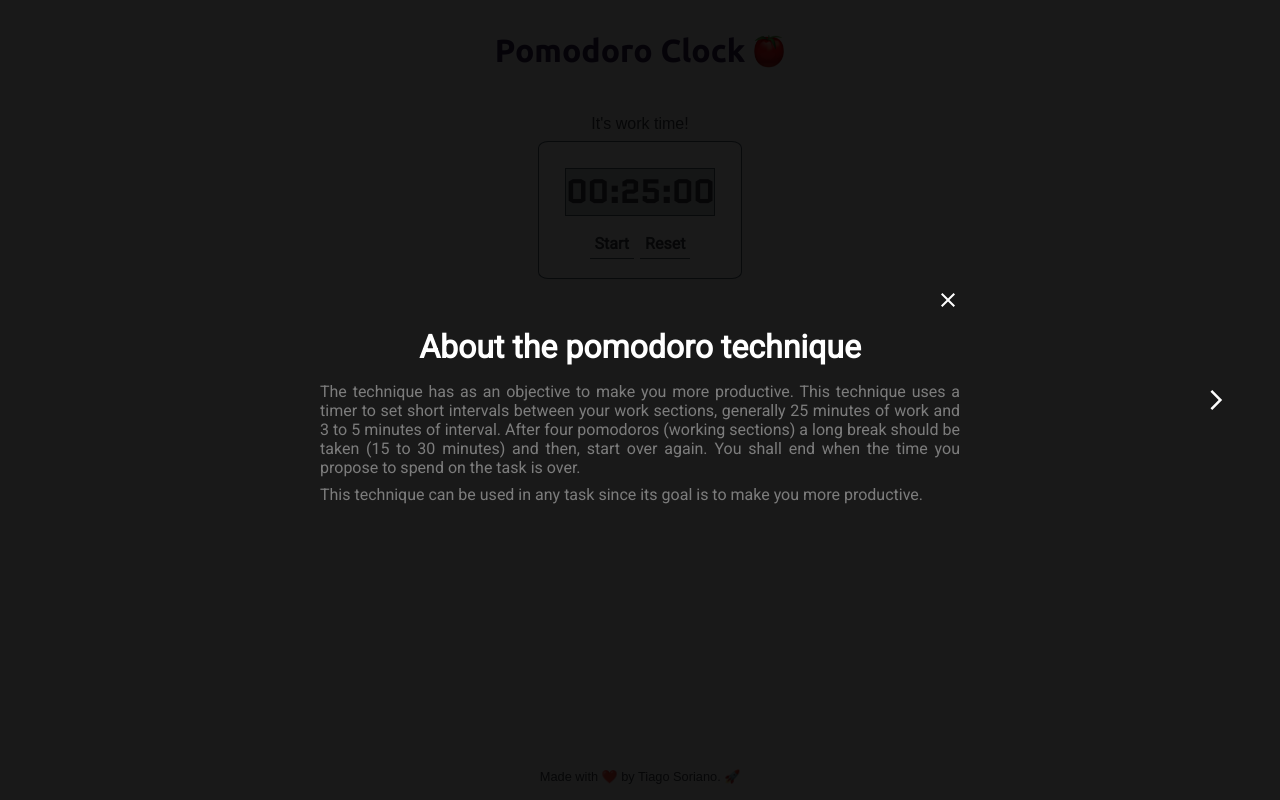
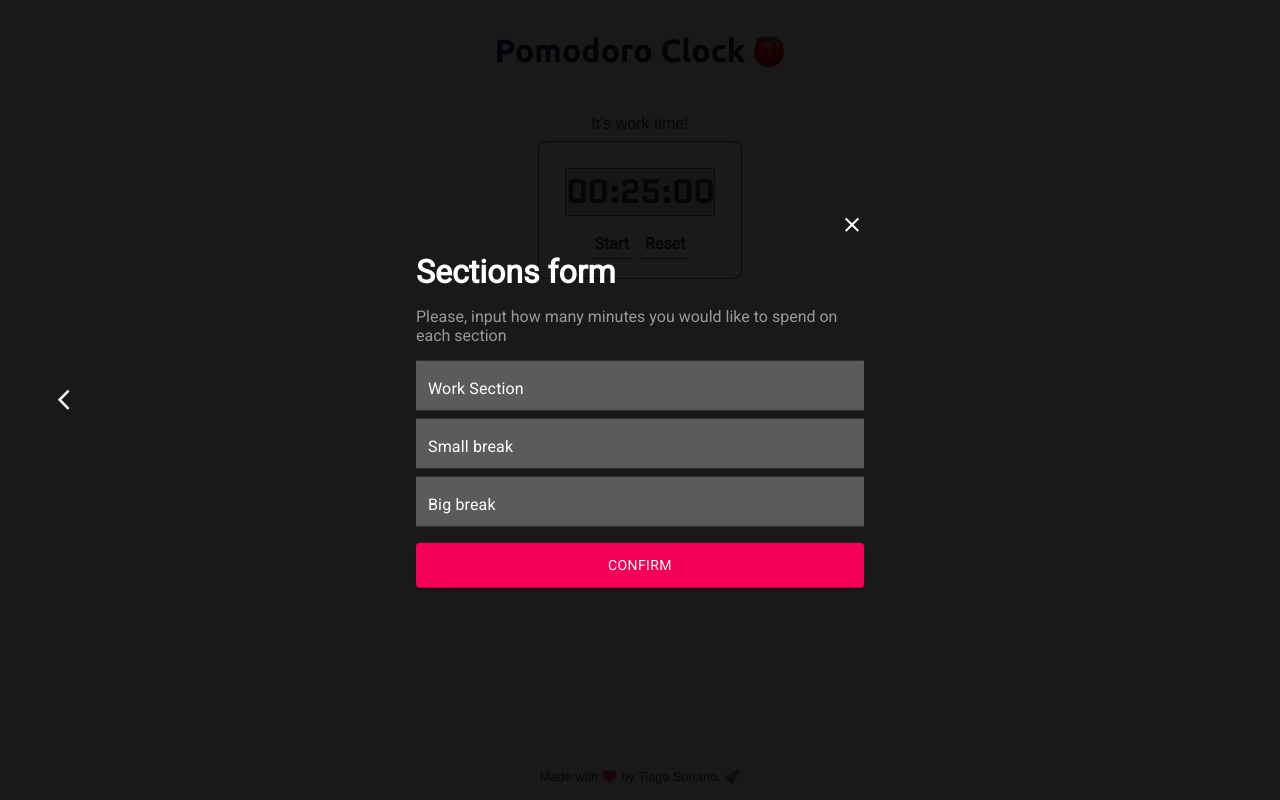
Before and after one commit to tiago-web/Pomodoro-Clock, a React (Create React App) app: page / in a window 1280 px wide. Built offline with nearby package versions, Linux system fonts and the light colour scheme.

Commit message:
Finish intervals modal styling

```diff
--- a/src/App.js
+++ b/src/App.js
@@ -3,6 +3,7 @@ import Clock from "./components/Clock/index";
 import Header from "./components/Header/index";
 import Footer from "./components/Footer/index";
 import AboutModal from "./components/Modal/AboutModal/index";
+import IntervalsModal from "./components/Modal/IntervalsModal/index";
 
 import "./App.css";
 
@@ -37,6 +38,7 @@ const App = () => {
 	return (
 		<div className="App">
 			<Header workStatus={workStatus} />
+			<IntervalsModal />
 			<AboutModal />
 			<Clock
 				setPomodoroCount={setPomodoroCount}
--- a/src/components/Modal/AboutModal/index.js
+++ b/src/components/Modal/AboutModal/index.js
@@ -1,5 +1,6 @@
 import React, { useState } from "react";
 import Modal from "react-modal";
+
 import CloseIcon from "@material-ui/icons/Close";
 import ArrowForwardIosOutlinedIcon from "@material-ui/icons/ArrowForwardIosOutlined";
 
@@ -17,33 +18,34 @@ const customStyles = {
 };
 
 const AboutModal = () => {
-	const [modalIsOpen, setIsOpen] = useState(true);
+	const [aboutModalIsOpen, setAboutModalIsOpen] = useState(false);
 
 	return (
 		<Modal
-			isOpen={modalIsOpen}
+			isOpen={aboutModalIsOpen}
 			style={customStyles}
 			overlayClassName="about-modal-overlay"
 			className="about-modal"
 			shouldFocusAfterRender={false}
-			contentLabel="Cadastro concluído!"
+			contentLabel="About the pomodoro technique"
 			ariaHideApp={false}
 		>
 			<div className="modal-container">
 				<div className="invisible-div"></div>
 				<div className="modal-content">
 					<div className="modal-close-icon">
-						<CloseIcon onClick={() => setIsOpen(false)} />
+						<CloseIcon onClick={() => setAboutModalIsOpen(false)} />
 					</div>
 					<h1>About the pomodoro technique</h1>
 					<div className="modal-text">
 						<p>
-							The technique has as an objective to make you more productive.
-							This technique uses a timer to set short intervals between your
-							work sections, generally 25 minutes of work and 3 to 5 minutes of
-							interval. After four pomodoros (working sections) a long break
-							should be taken (15 to 30 minutes) and then, start over again. You
-							shall end when the time you propose to spend on the task is over.
+							The pomodoro technique is a time management method that aims to
+							make you more productive. The technique uses a timer to set short
+							intervals between your work sections, generally 25 minutes of work
+							and 3 to 5 minutes of break. After four pomodoros (working
+							sections) a long break should be taken (15 to 30 minutes) and
+							then, start over again. You shall end when the time you set out to
+							spend on the task is over.
 						</p>
 						<p>
 							This technique can be used in any task since its goal is to make
@@ -52,7 +54,11 @@ const AboutModal = () => {
 					</div>
 				</div>
 				<div className="modal-next-page-icon">
-					<ArrowForwardIosOutlinedIcon onClick={() => setIsOpen(false)} />
+					<ArrowForwardIosOutlinedIcon
+						onClick={() => {
+							setAboutModalIsOpen(false);
+						}}
+					/>
 				</div>
 			</div>
 		</Modal>
--- a/src/components/Modal/AboutModal/styles.css
+++ b/src/components/Modal/AboutModal/styles.css
@@ -28,7 +28,6 @@
 }
 
 .about-modal h1 {
-	color: #2fb86e;
 	display: flex;
 	flex-direction: column;
 	justify-content: center;
--- a/src/components/Modal/IntervalsModal/index.js
+++ b/src/components/Modal/IntervalsModal/index.js
@@ -1,7 +1,11 @@
 import React, { useState } from "react";
 import Modal from "react-modal";
+
+import TextField from "@material-ui/core/TextField";
+import Button from "@material-ui/core/Button";
+
 import CloseIcon from "@material-ui/icons/Close";
-import ArrowForwardIosOutlinedIcon from "@material-ui/icons/ArrowForwardIosOutlined";
+import ArrowBackIosOutlinedIcon from "@material-ui/icons/ArrowBackIosOutlined";
 
 import "./styles.css";
 
@@ -12,51 +16,75 @@ const customStyles = {
 		right: "auto",
 		bottom: "auto",
 		marginRight: "-50%",
+		width: "100%",
 		transform: "translate(-50%, -50%)",
 	},
 };
 
-const AboutModal = () => {
-	const [modalIsOpen, setIsOpen] = useState(true);
+const IntervalsModal = () => {
+	const [intervalsModalIsOpen, setIntervalsModalIsOpen] = useState(true);
+
+	const handleFormSubmition = e => {
+		e.preventDefault();
+
+		setIntervalsModalIsOpen(false);
+	};
 
 	return (
 		<Modal
-			isOpen={modalIsOpen}
+			isOpen={intervalsModalIsOpen}
 			style={customStyles}
-			overlayClassName="about-modal-overlay"
-			className="about-modal"
+			overlayClassName="interval-modal-overlay"
+			className="interval-modal"
 			shouldFocusAfterRender={false}
-			contentLabel="Cadastro concluído!"
+			contentLabel="Intervals form"
 			ariaHideApp={false}
 		>
 			<div className="modal-container">
-				<div className="invisible-div"></div>
+				<div className="modal-previous-page-icon">
+					<ArrowBackIosOutlinedIcon
+						onClick={() => setIntervalsModalIsOpen(false)}
+					/>
+				</div>
+
 				<div className="modal-content">
 					<div className="modal-close-icon">
-						<CloseIcon onClick={() => setIsOpen(false)} />
+						<CloseIcon onClick={() => setIntervalsModalIsOpen(false)} />
 					</div>
-					<h1>About the pomodoro technique</h1>
-					<div className="modal-text">
-						<p>
-							The technique has as an objective to make you more productive.
-							This technique uses a timer to set short intervals between your
-							work sections, generally 25 minutes of work and 3 to 5 minutes of
-							interval. After four pomodoros (working sections) a long break
-							should be taken (15 to 30 minutes) and then, start over again. You
-							shall end when the time you propose to spend on the task is over.
-						</p>
-						<p>
-							This technique can be used in any task since its goal is to make
-							you more productive.
-						</p>
-					</div>
+					<h1>Sections form</h1>
+					<p>
+						Please, input how many minutes you would like to spend on each
+						section
+					</p>
+					<form className="intervals-form" onSubmit={handleFormSubmition}>
+						<TextField
+							className="modal-input"
+							label="Work Section"
+							variant="filled"
+						/>
+						<TextField
+							className="modal-input"
+							label="Small break"
+							variant="filled"
+						/>
+						<TextField
+							className="modal-input"
+							label="Big break"
+							variant="filled"
+						/>
+						<Button
+							className="modal-button"
+							variant="contained"
+							color="secondary"
+						>
+							Confirm
+						</Button>
+					</form>
 				</div>
-				<div className="modal-next-page-icon">
-					<ArrowForwardIosOutlinedIcon onClick={() => setIsOpen(false)} />
-				</div>
+				<div className="invisible-div"></div>
 			</div>
 		</Modal>
 	);
 };
 
-export default AboutModal;
+export default IntervalsModal;
--- a/src/components/Modal/IntervalsModal/styles.css
+++ b/src/components/Modal/IntervalsModal/styles.css
@@ -1,12 +1,12 @@
-.about-modal {
+.interval-modal {
 	position: absolute;
 }
 
-.about-modal:focus {
+.interval-modal:focus {
 	outline: none;
 }
 
-.about-modal-overlay {
+.interval-modal-overlay {
 	position: fixed;
 	top: 0;
 	left: 0;
@@ -18,65 +18,77 @@
 	outline: none;
 }
 
-.about-modal .modal-container {
+.interval-modal .modal-container {
 	display: flex;
 }
 
-.about-modal .modal-content {
-	width: 50%;
+.interval-modal .modal-content {
+	width: 35%;
 	margin: auto;
 }
 
-.about-modal h1 {
-	color: #2fb86e;
-	display: flex;
-	flex-direction: column;
-	justify-content: center;
-	align-items: center;
+.interval-modal h1 {
 	color: #fff;
 	font-family: Roboto, Ubunto, sans-serif;
 	margin: 16px 0;
 }
 
-.about-modal .modal-text {
-	text-align: justify;
-	color: var(--modal-color);
+.interval-modal p {
+	color: #999999;
+	font-family: Roboto, Ubunto, sans-serif;
+	margin: 16px 0;
 }
 
-.about-modal .modal-text p {
+.interval-modal .modal-input {
+	background-color: #a5a5a586;
 	margin-bottom: 8px;
+	width: 100%;
 }
 
-.about-modal .modal-close-icon {
+.interval-modal .modal-input input {
+	padding: 23px 12px 8px;
+}
+
+.interval-modal .modal-input label {
+	color: #fff;
+}
+
+.interval-modal .modal-button {
+	margin-top: 8px;
+	width: 100%;
+	padding: 10px;
+}
+
+.interval-modal .modal-close-icon {
 	display: flex;
 	justify-content: flex-end;
 }
 
-.about-modal .modal-close-icon svg {
+.interval-modal .modal-close-icon svg {
 	color: #fff;
 	cursor: pointer;
 	width: 24px;
 	height: 24px;
 }
 
-.about-modal svg:hover {
+.interval-modal svg:hover {
 	cursor: pointer;
 	background-color: #53535375;
 	border-radius: 100%;
 }
 
-.about-modal .modal-next-page-icon {
+.interval-modal .modal-previous-page-icon {
 	display: flex;
 	width: 10%;
 }
 
-.about-modal .modal-next-page-icon svg {
+.interval-modal .modal-previous-page-icon svg {
 	margin: auto;
 	color: #fff;
 	width: 24px;
 	height: 24px;
 }
 
-.about-modal .invisible-div {
+.interval-modal .invisible-div {
 	width: 10%;
 }
```
